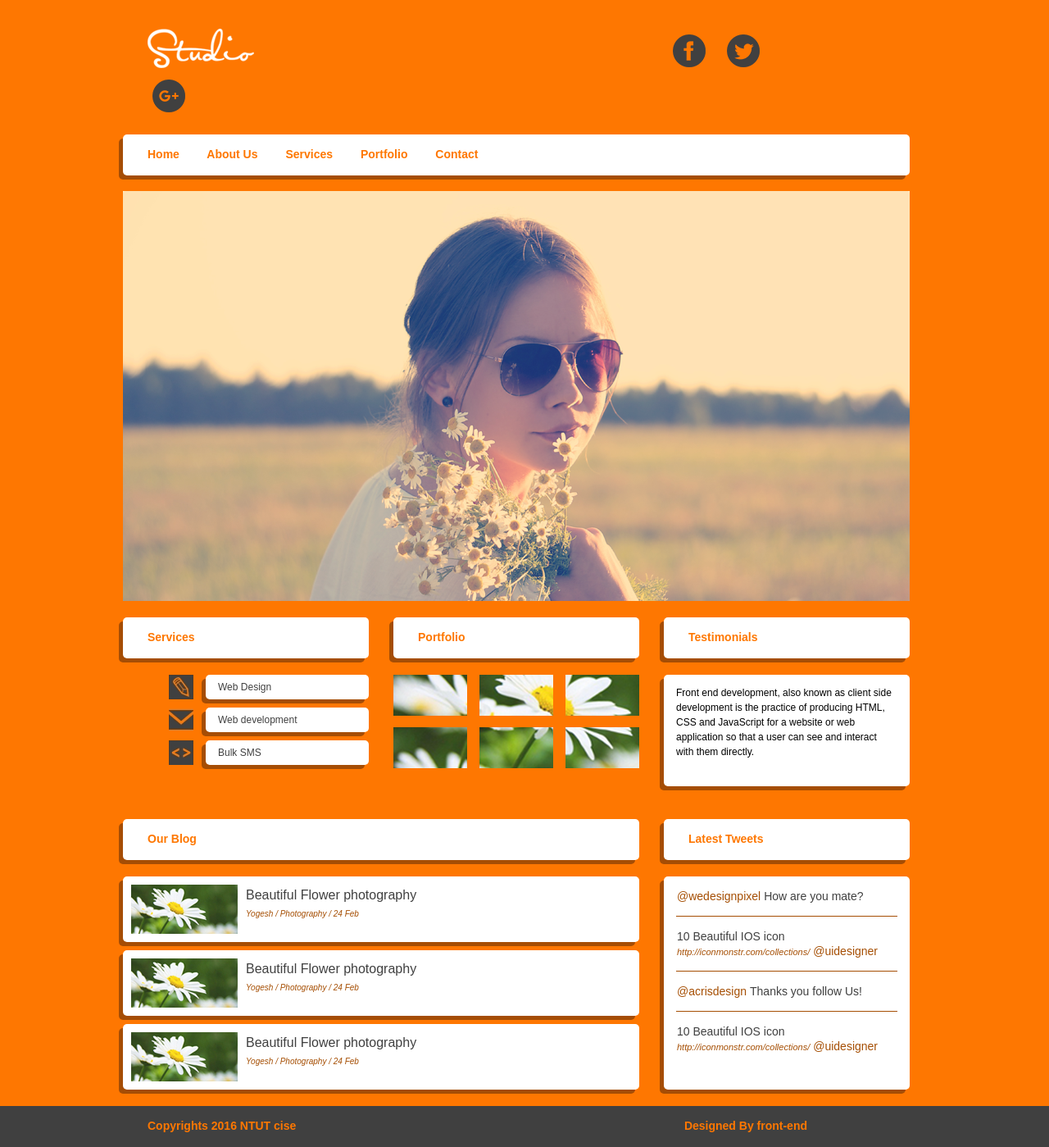
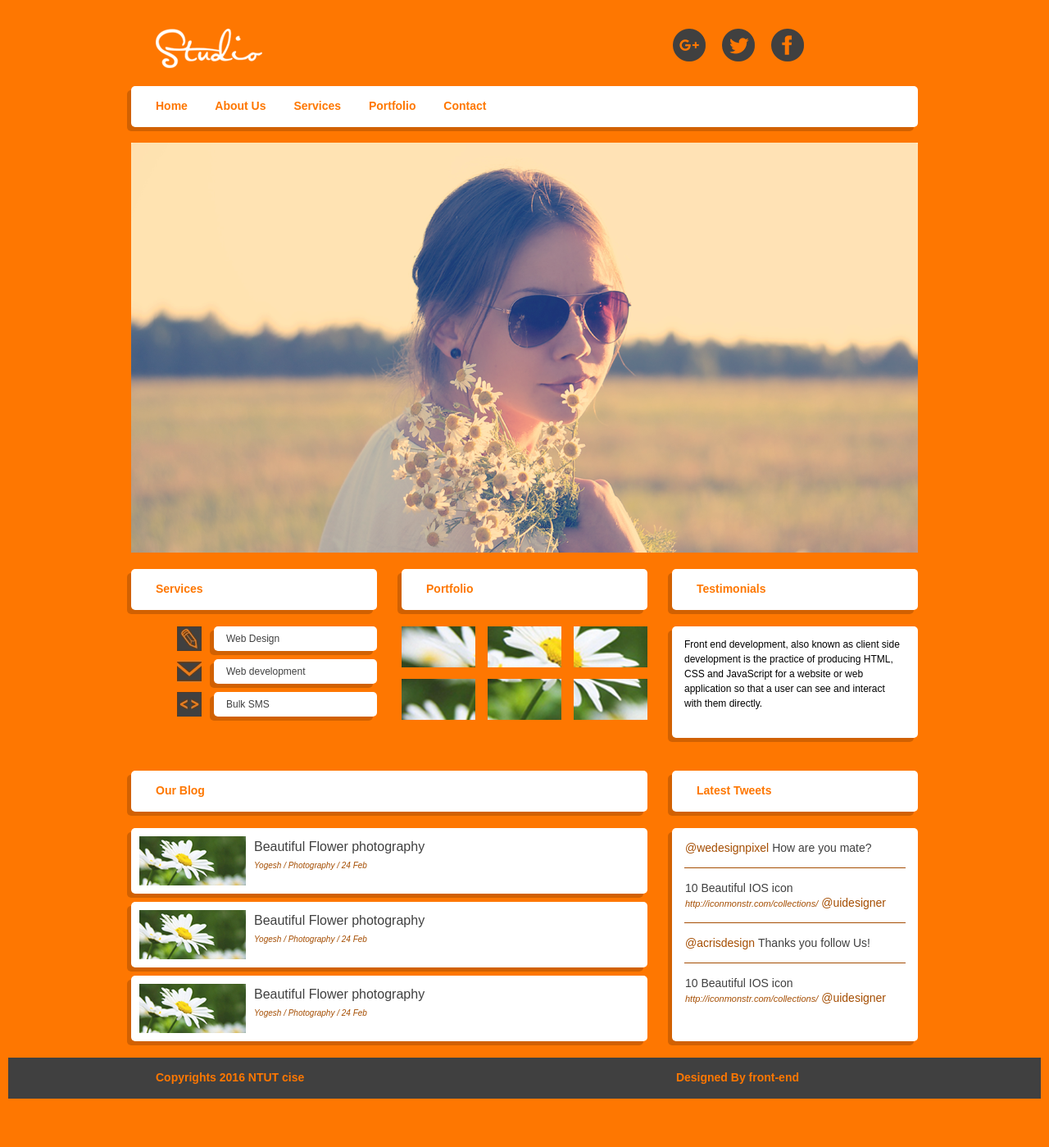
Before and after one commit to FuYJ/F2E, a plain HTML site: page index.html in a window 1280 px wide. Shown: the whole page at 82% size. After the commit the page ends 1340 px from the top, so only its background shows below. Drawn offline with Linux system fonts and the light colour scheme.

Commit message:
correct shadow

```diff
--- a/css/stylesheet.css
+++ b/css/stylesheet.css
@@ -1,30 +1,31 @@
-body{
+body {
     margin: 0px;
     background-color: #FE7701;
 }
-
-header{
+header {
     margin-top: 30px;
-    margin-right: 134px;
+    margin-right: 124px;
     margin-bottom: 18px;
     margin-left: 25px;
 }
-
-nav{
+header:after {
+    content: "";
+    display: block;
+    clear: both;
+}
+nav {
     width: 960px;
     height: 50px;
     margin-bottom: 19px;
     padding: 16px 30px;
     box-sizing: border-box;
 }
-
-nav a{
+nav a {
     text-decoration: none;
     color: inherit;
     padding-right: 30px;
 }
-
-footer{
+footer {
     height: 50px;
     padding: 16px 295px 16px 180px;
     clear: both;
@@ -32,128 +33,126 @@ footer{
     background-color: #404040;
     box-sizing: border-box;
 }
-
-#Services{
+footer:after{
+    content: "";
+    display: block;
+    clear: both;
+}
+#Services {
     width: 300px;
     height: 246px;
     float: left;
     margin-top: 0px;
     margin-right: 30px;
 }
-
-#Portfolio{
+#Portfolio {
     width: 300px;
     height: 246px;
     float: left;
     margin-right: 30px;
     margin-top: 0px;
 }
-
-#Testimonials{
+#Testimonials {
     width: 300px;
     height: 246px;
     float: left;
     margin-top: 0px;
 }
-
-#OurBlog{
+#OurBlog {
     width: 630px;
     height: 350px;
     float: left;
     margin-top: 0px;
     margin-right: 30px;
 }
-
-#LatestTweets{
+#LatestTweets {
     width: 300px;
     height: 350px;
     float: left;
     margin-top: 0px;
 }
-
-#title_Services{
+#title_Services {
     width: 300px;
     height: 50px;
     margin-bottom: 15px;
     padding: 16px 30px;
     box-sizing: border-box;
 }
-
-#title_Portfolio{
+#title_Portfolio {
     width: 300px;
     height: 50px;
     margin-bottom: 20px;
     padding: 16px 30px;
     box-sizing: border-box;
 }
-
-#title_Testimonials{
+#title_Testimonials {
     width: 300px;
     height: 50px;
     margin-bottom: 20px;
     padding: 16px 30px;
     box-sizing: border-box;
 }
-
-#title_OurBlog{
+#title_OurBlog {
     width: 630px;
     height: 50px;
     margin-bottom: 20px;
     padding: 16px 30px;
     box-sizing: border-box;
 }
-
-#title_LatestTweets{
+#title_LatestTweets {
     width: 300px;
     height: 50px;
     margin-bottom: 20px;
     padding: 16px 30px;
     box-sizing: border-box;
 }
-
-#main_area{
+#main_area {
     padding: 0px 150px 0px 150px;
 }
-
-.header_logo{
+.container {
+    max-width: 1260px;
+    margin-left: auto;
+    margin-right: auto;
+}
+.header_logo {
     width: 140px;
     height: 57px;
-    margin-right: 491px;
+    margin: 0px;
+    padding: 0px;
+    float: left;
 }
-
-.header_button{
+.header_button {
     background-color: inherit;
-    border: none;
-}
-
-.header_button_img{
+    border: 0px none;
+    margin: 0px 10px 0px 0px;
+    padding: 0px;
+    float: right;
     width: 50px;
     height: 50px;
 }
-
-.slider_box{
+.header_button_img {
+    width: 50px;
+    height: 50px;
+}
+.slider_box {
     width: 960px;
     height: 500px;
     margin-bottom: 20px;
 }
-
-.content_row{
+.content_row:after {
     clear: both;
 }
-
-.content_Services{
+.content_Services {
     width: 249px;
     height: 40px;
     margin-left: 51px;
 }
-
-.content_Services_icon{
+.content_Services_icon {
     width: 40px;
     height: 40px;
     float: left;
 }
-
-.content_Services_text{
+.content_Services_text {
     width: 199px;
     height: 30px;
     margin-top: 5px;
@@ -165,22 +164,19 @@ footer{
     font-size: 12px;
     font-family: Arial;
 }
-
-.content_Portfolio_left{
+.content_Portfolio_left {
     width: 90px;
     height: 50px;
     margin-bottom: 10px;
     margin-right: 15px;
     float: left;
 }
-
-.content_Portfolio_right{
+.content_Portfolio_right {
     width: 90px;
     height: 50px;
     margin-bottom: 10px;
 }
-
-.content_Testimonials{
+.content_Testimonials {
     width: 300px;
     height: 136px;
     padding-top: 13px;
@@ -191,92 +187,77 @@ footer{
     font-family: Arial;
     line-height: 1.5em;
 }
-
-.content_OurBlog{
+.content_OurBlog {
     width: 630px;
     height: 80px;
     margin-bottom: 10px;
 }
-
-.content_OurBlog_bg{
+.content_OurBlog_bg {
     padding: 10px;
     float: left;
 }
-
-.content_OurBlog_text{
+.content_OurBlog_text {
     padding-top: 14px;
     padding-bottom: 25px;
     display: inline-block;
     float: left;
 }
-
-.content_OurBlog_text_title{
+.content_OurBlog_text_title {
     font-size: 16px;
     font-family: Arial;
     color: #404040;
     margin-bottom: 8px;
 }
-
-.content_OurBlog_text_date{
+.content_OurBlog_text_date {
     font-size: 10px;
     font-family: Arial;
     font-style: italic;
     color: #A54E03;
 }
-
-.content_LatestTweets{
+.content_LatestTweets {
     width: 300px;
     height: 260px;
     padding-left: 15px;
     box-sizing: border-box;
 }
-
-.content_LatestTweets_inside{
-    border:1px #A54E03 hidden;
+.content_LatestTweets_inside {
+    border: 1px #A54E03 hidden;
     width: 270px;
     line-height: 1em + 11px;
 }
-
-.content_LatestTweets_inside_row{
+.content_LatestTweets_inside_row {
     padding: 14px 0px;
 }
-
-.content_LatestTweets_ID{
+.content_LatestTweets_ID {
     font-size: 14px;
     color: #A54E03;
     font-family: Arial;
 }
-
-.content_LatestTweets_text{
+.content_LatestTweets_text {
     font-size: 14px;
     color: #404040;
     font-family: Arial;
 }
-
-.content_LatestTweets_link{
+.content_LatestTweets_link {
     font-size: 11px;
     color: #A54E03;
     font-family: Arial;
     font-style: italic;
 }
-
-.footer_left{
+.footer_left {
     float: left;
 }
-
-.footer_right{
+.footer_right {
     float: right;
 }
-
-.box_title{
+.box_title {
     color: #FE7701;
     font-size: 14px;
     font-family: Arial;
     font-weight: bold;
 }
-
-.box_shadow{
+.box_shadow {
     background-color: white;
-    box-shadow: -5px 5px 0 0 #A54D05;
+    box-shadow: -5px 5px 0 0 rgba(165, 77, 5, 0.5);
     border-radius: 5px;
 }
--- a/index.html
+++ b/index.html
@@ -1,13 +1,12 @@
 <!DOCTYPE html>
 <html lang="en">
-
     <head>
         <meta charset="UTF-8">
         <title>Studio</title>
         <link rel="stylesheet" href="./css/stylesheet.css"/>
     </head>
-
     <body>
+        <div class="container">
             <div id="main_area">
                 <header>
                     <img src="./res/logo.png" alt="logo" class="header_logo"/>
@@ -145,6 +144,6 @@
                 <span class="box_title footer_left">Copyrights 2016 NTUT cise</span>
                 <span class="box_title footer_right">Designed By front-end</span>
             </footer>
+        </div>
     </body>
-
 </html>
```
Lines whose indentation alone changed are shown as unchanged.
